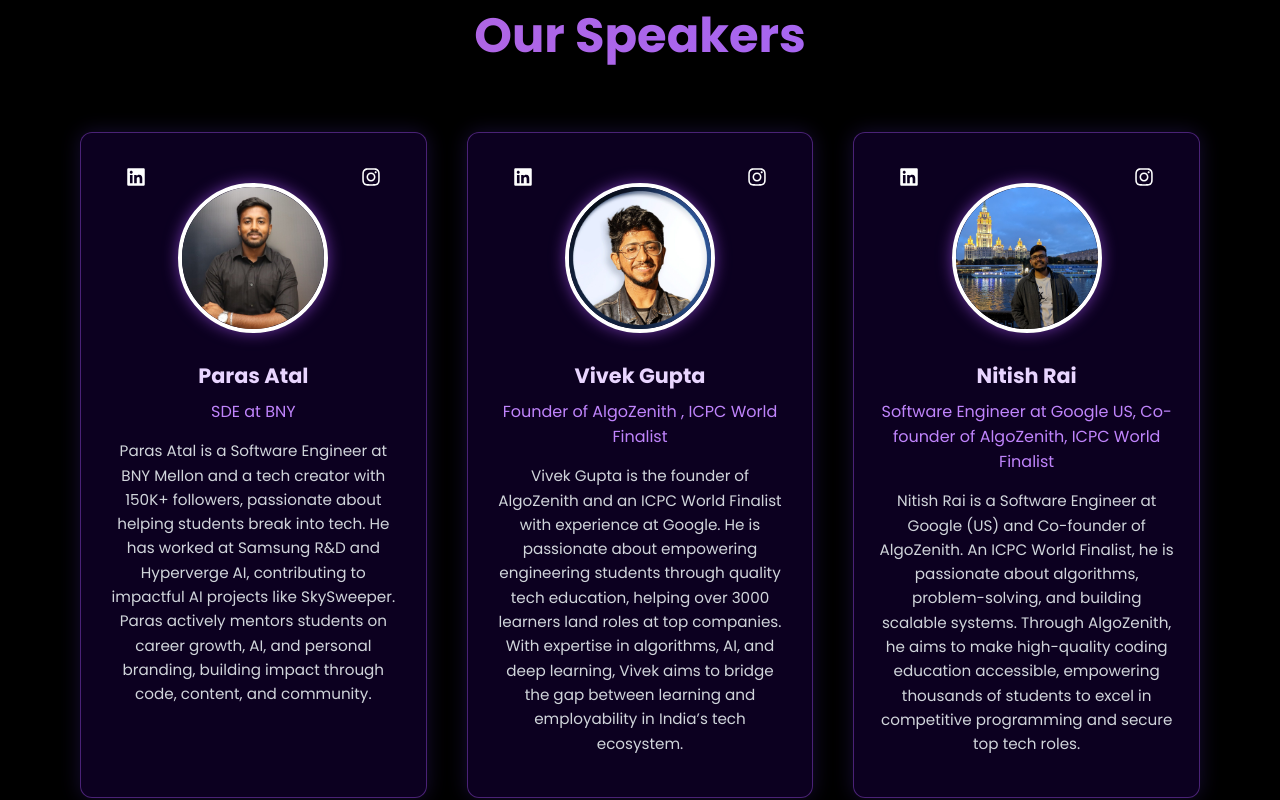
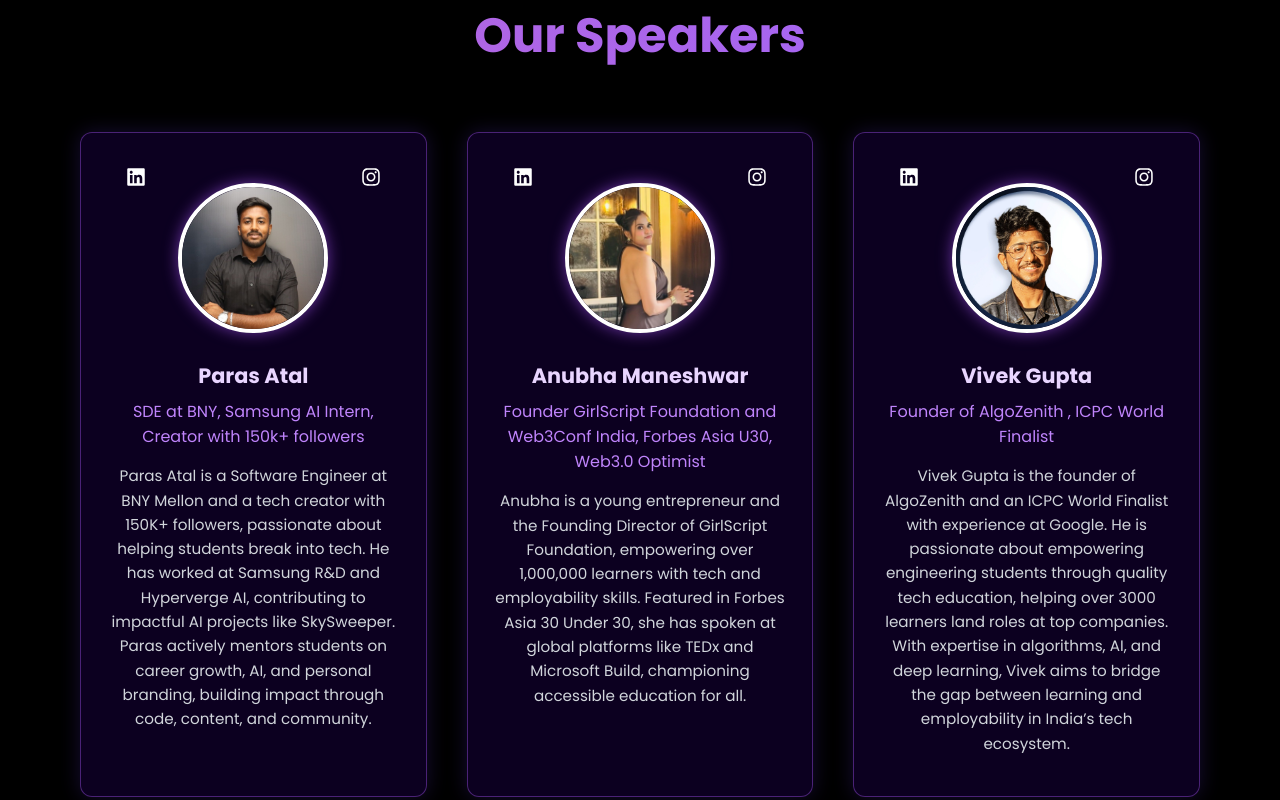
Before and after one commit to ssyy21/Open-Source-Week-2025, a React (Create React App) app: page / in a window 1280 px wide. Shown: the part 5780-6580 px from the top of the page. Built offline with nearby package versions, Linux system fonts and the light colour scheme.

Commit message:
Updated speaker details and images

```diff
--- a/src/components/Speakers.jsx
+++ b/src/components/Speakers.jsx
@@ -7,14 +7,24 @@
     id: 1,
     name: "Paras Atal",
     image: "/speaker1.jpeg",
-    designation: "SDE at BNY",
+    designation: "SDE at BNY, Samsung AI Intern, Creator with 150k+ followers",
     description:
       "Paras Atal is a Software Engineer at BNY Mellon and a tech creator with 150K+ followers, passionate about helping students break into tech. He has worked at Samsung R&D and Hyperverge AI, contributing to impactful AI projects like SkySweeper. Paras actively mentors students on career growth, AI, and personal branding, building impact through code, content, and community.",
     linkedin: "https://www.linkedin.com/in/parasatal/",
     instagram: "https://www.instagram.com/i.amparas/?hl=en",
   },
+   {
+    id: 2,
+    name: "Anubha Maneshwar",
+    image: "/speaker4.jpeg",
+    designation: "Founder GirlScript Foundation and Web3Conf India, Forbes Asia U30, Web3.0 Optimist",
+    description:
+      "Anubha is a young entrepreneur and the Founding Director of GirlScript Foundation, empowering over 1,000,000 learners with tech and employability skills. Featured in Forbes Asia 30 Under 30, she has spoken at global platforms like TEDx and Microsoft Build, championing accessible education for all.",
+    linkedin: "https://www.linkedin.com/in/anubhamane/",
+    instagram: "https://www.instagram.com/anubha_mane?igsh=MWwzYTVwcXl6a2J2ZA%3D%3D",
+  },
   {
-    id: 2,
+    id: 3,
     name: "Vivek Gupta",
     image: "/speaker2.jpeg",
     designation: "Founder of AlgoZenith , ICPC World Finalist",
@@ -24,14 +34,14 @@
     instagram: "https://www.instagram.com/vivekgupta.ai?igsh=eTUyaDZlNXBjaGxi",
   },
   {
-    id: 3,
+    id: 4,
     name: "Nitish Rai",
     image: "/speaker3.jpeg",
     designation: "Software Engineer at Google US, Co-founder of AlgoZenith, ICPC World Finalist",
     description:
       "Nitish Rai is a Software Engineer at Google (US) and Co-founder of AlgoZenith. An ICPC World Finalist, he is passionate about algorithms, problem-solving, and building scalable systems. Through AlgoZenith, he aims to make high-quality coding education accessible, empowering thousands of students to excel in competitive programming and secure top tech roles.",
     linkedin: "https://www.linkedin.com/in/ananya-mehta/",
-    instagram: "https://www.instagram.com/",
+    instagram: "https://www.instagram.com/algozenith/",
   },
   // {
   //   id: 4,
```
